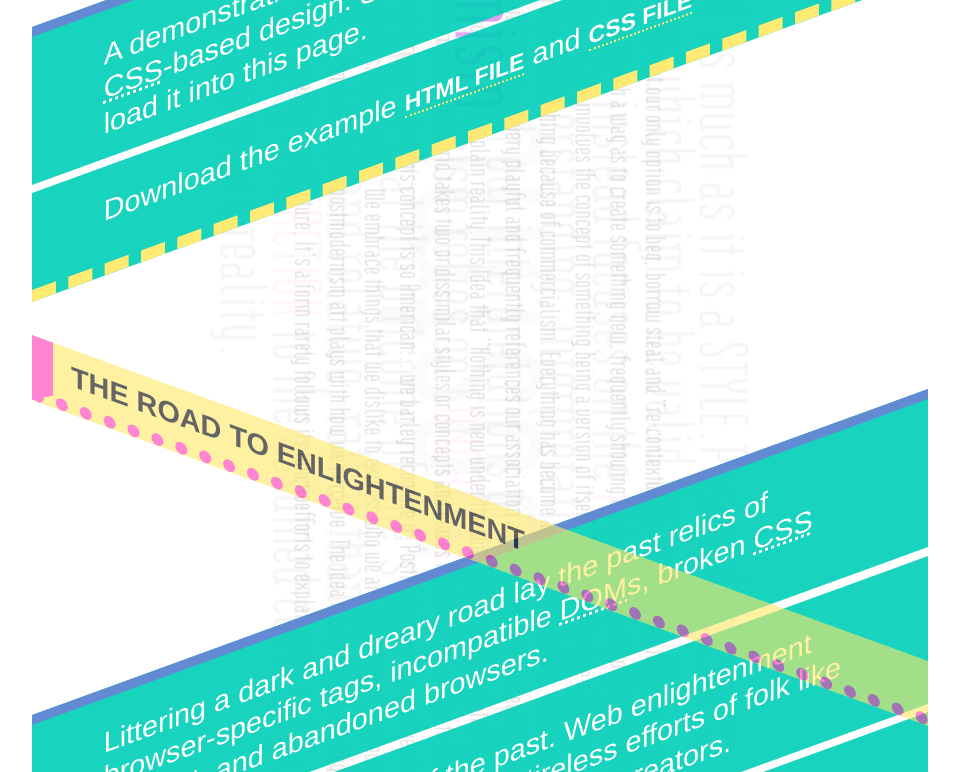
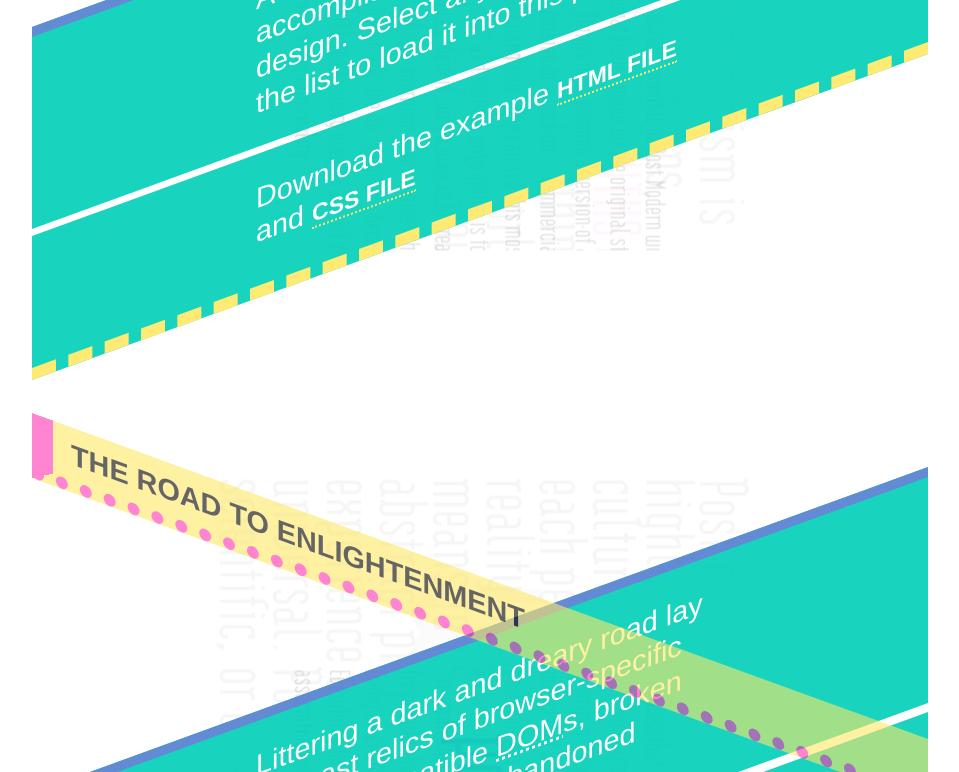
Before and after one commit to fsanger/CSS-Zen-Garden, a plain HTML site: page index.html in a window 1280 px wide. Shown: the part 828-1600 px from the top of the page, without its empty margins (160-1119 px from the left). Drawn offline with Linux system fonts and the light colour scheme.

Commit message:
adjust media queries for p line length

```diff
--- a/css/style.scss
+++ b/css/style.scss
@@ -170,8 +170,8 @@ p {
 	// box-shadow: inset 0 20px 0 lime, inset 0 -1px 0 black
 	position: relative;
 	z-index: 2;
-	padding-bottom: 2%;
-	padding-top: 3%;
+	padding-bottom: 7%;
+	padding-top: 7%;
 
 }
 
@@ -262,6 +262,12 @@ footer {
 	}
 	h2 {
 	font-size: 2em;
+	}
+	p {
+	padding-right: 25%;
+	padding-left: 25%;
+	padding-top: 3%;
+	padding-bottom: 3%;
 	}
 }
 
```
Also changed, not shown: css/style.css, 1 other file.
